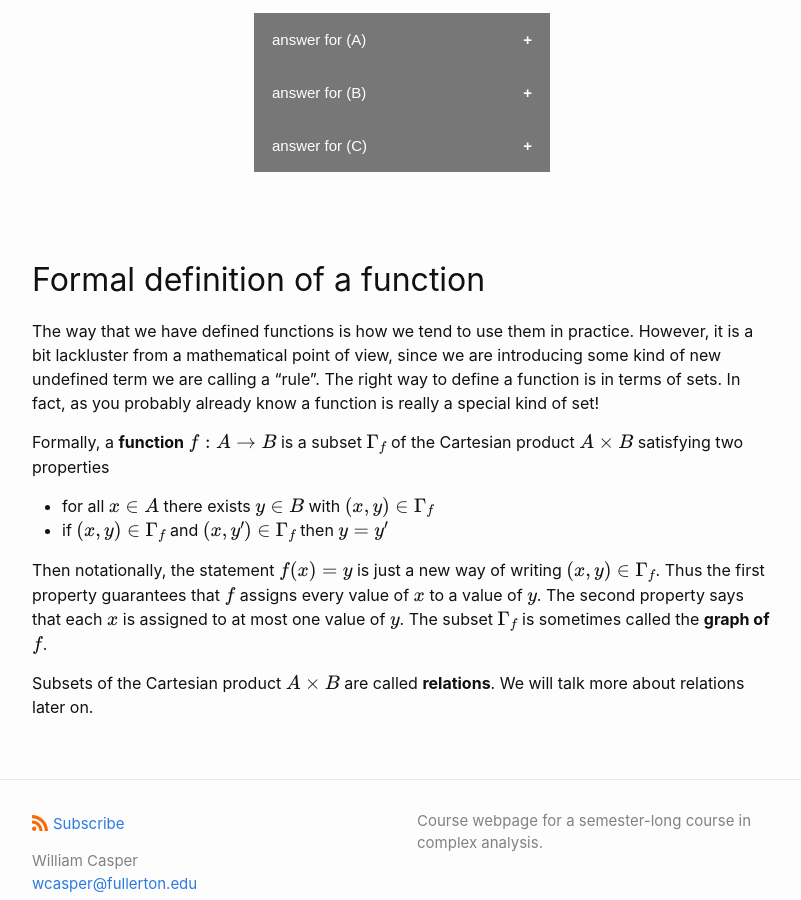
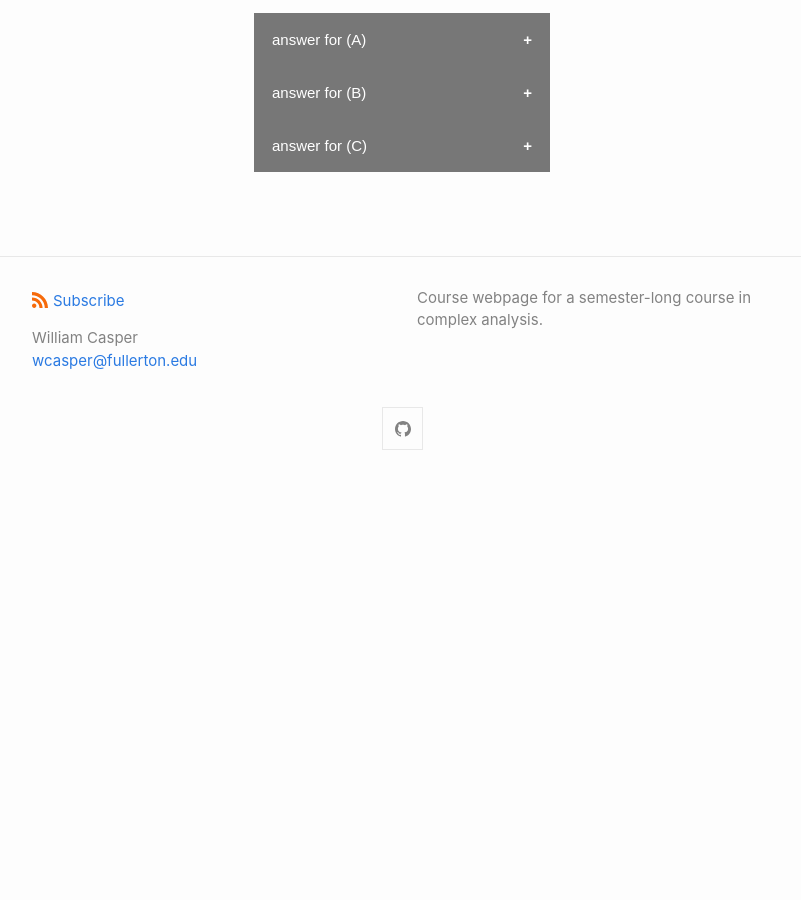
Before and after one commit to wcasper/math414fall2022, a Jekyll site: the page built from _topics/004-relations.md, in a window 1280 px wide and 900 px high, scrolled down 1708 px. Shown: the whole window, without its empty margins (238-1039 px from the left). Built offline with Jekyll 4.4.1, drawn with Linux system fonts in a browser that asks for light colours; after the commit the page ends 2193 px from its top, so only the background shows below that.

Commit message:
removed repeated content

```diff
--- a/_topics/004-relations.md
+++ b/_topics/004-relations.md
@@ -128,20 +128,3 @@ for (i = 0; i < coll.length; i++) {
 </body>
 
 <br/>
-
-## Formal definition of a function
-The way that we have defined functions is how we tend to use them in practice.
-However, it is a bit lackluster from a mathematical point of view, since we are introducing some kind of new undefined term we are calling a "rule".
-The right way to define a function is in terms of sets.
-In fact, as you probably already know a function is really a special kind of set!
-
-Formally, a **function** $$f: A\rightarrow B$$ is a subset $$\Gamma_f$$ of the Cartesian product $$A\times B$$ satisfying two properties
-* for all $$x\in A$$ there exists $$y\in B$$ with $$(x,y)\in \Gamma_f$$
-* if $$(x,y)\in \Gamma_f$$ and $$(x,y')\in \Gamma_f$$ then $$y=y'$$
-
-Then notationally, the statement $$f(x) = y$$ is just a new way of writing $$(x,y)\in\Gamma_f$$.
-Thus the first property guarantees that $$f$$ assigns every value of $$x$$ to a value of $$y$$.
-The second property says that each $$x$$ is assigned to at most one value of $$y$$.
-The subset $$\Gamma_f$$ is sometimes called the **graph of** $$f$$.
-
-Subsets of the Cartesian product $$A\times B$$ are called **relations**.  We will talk more about relations later on.
```
